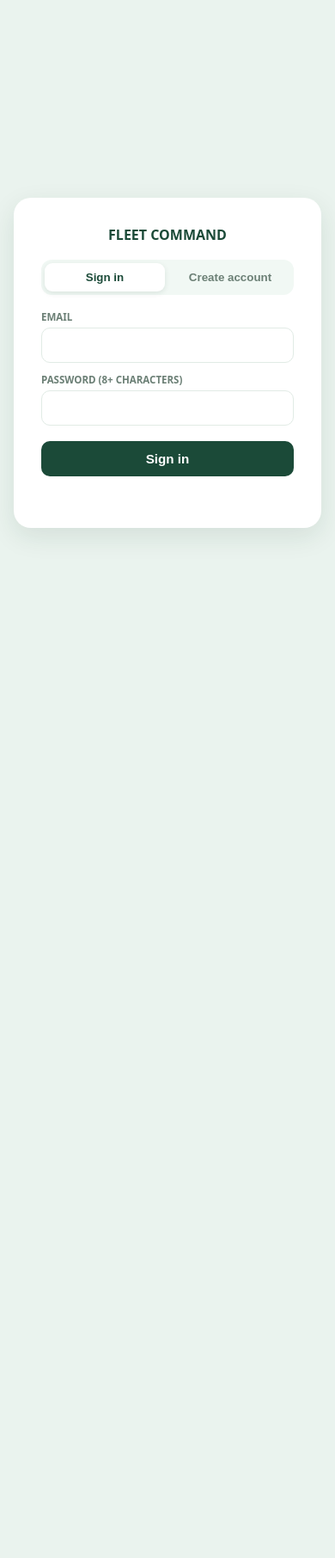
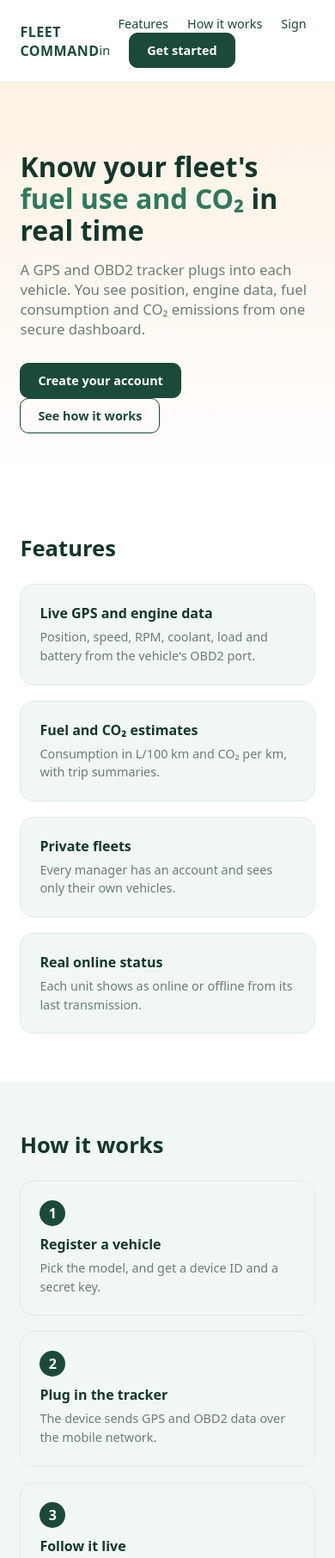
Before and after one commit to hibet-erahmene/A9G-GPS-Tracker, a plain HTML site: page public/landing.html in a window 390 px wide. Shown: the top 1812 px of the page at 86% size. Before the commit the page ends 844 px from the top, so only its background shows below. Drawn offline with Linux system fonts and the light colour scheme; no server answers.

Commit message:
Update landing page title and layout styles

```diff
--- a/public/landing.html
+++ b/public/landing.html
@@ -1,41 +1,43 @@
 <!DOCTYPE html>
 <html lang="en"><head><meta charset="UTF-8"><meta name="viewport" content="width=device-width,initial-scale=1">
-<title>Sign in | Fleet Command</title>
+<title>Fleet Command | Fuel and CO2 telemetry</title>
 <style>
+:root{--g9:#14372a;--g8:#1b4a38;--g6:#2f7a5a;--g1:#e3f1ea;--g0:#f1f8f4;--cream:#fdf1e3;--m:#6b7f75;--l:#e1ebe5}
 *{margin:0;padding:0;box-sizing:border-box}
-body{font-family:system-ui,Segoe UI,Arial,sans-serif;background:#eaf3ee;min-height:100vh;display:grid;place-items:center;padding:16px}
-.box{background:#fff;border-radius:20px;box-shadow:0 10px 30px rgba(20,55,42,.1);padding:32px;width:100%;max-width:400px}
-.brand{font-weight:700;color:#1b4a38;text-align:center;margin-bottom:18px;display:block;text-decoration:none}
-.tabs{display:flex;gap:6px;background:#f1f8f4;border-radius:12px;padding:4px;margin-bottom:18px}
-.tabs button{flex:1;padding:9px;border:0;border-radius:9px;background:none;font-weight:600;color:#6b7f75;cursor:pointer}
-.tabs button.on{background:#fff;color:#1b4a38;box-shadow:0 2px 6px rgba(20,55,42,.1)}
-label{display:block;font-size:.72rem;font-weight:600;color:#6b7f75;text-transform:uppercase;margin:12px 0 5px}
-input{width:100%;padding:11px 13px;border:1.5px solid #e1ebe5;border-radius:10px;font-size:.95rem}
-input:focus{outline:0;border-color:#2f7a5a}
-.go{width:100%;margin-top:18px;padding:12px;border:0;border-radius:10px;background:#1b4a38;color:#fff;font-weight:600;font-size:.95rem;cursor:pointer}
-#msg{margin-top:12px;color:#b94a48;font-size:.85rem;min-height:1.2em;text-align:center}
-.su{display:none}
+body{font-family:system-ui,Segoe UI,Arial,sans-serif;color:#14231c;background:#fff}
+nav{display:flex;align-items:center;justify-content:space-between;padding:16px 6vw;border-bottom:1px solid var(--l);position:sticky;top:0;background:#fff}
+.brand{font-weight:700;color:var(--g8);letter-spacing:.5px}
+nav div a{margin-left:22px;text-decoration:none;color:var(--g8);font-size:.9rem}
+.btn{display:inline-block;padding:10px 20px;border-radius:10px;border:1.5px solid var(--g8);text-decoration:none;font-weight:600;font-size:.9rem;color:var(--g8)}
+.btn.p{background:var(--g8);color:#fff}
+.hero{padding:80px 6vw 60px;background:linear-gradient(180deg,var(--cream),#fff)}
+h1{font-size:clamp(2rem,5vw,3.2rem);color:var(--g9);line-height:1.15;max-width:760px}
+h1 span{color:var(--g6)}
+.hero p{margin:16px 0 28px;color:var(--m);max-width:560px;font-size:1.05rem}
+.hero .btn{margin-right:10px}
+section{padding:56px 6vw}
+h2{color:var(--g9);margin-bottom:24px;font-size:1.6rem}
+.grid{display:grid;grid-template-columns:repeat(auto-fit,minmax(240px,1fr));gap:18px}
+.card{background:var(--g0);border:1px solid var(--l);border-radius:16px;padding:22px}
+.card b{display:block;color:var(--g9);margin-bottom:6px}
+.card p{color:var(--m);font-size:.9rem;line-height:1.5}
+.n{display:inline-grid;place-items:center;width:30px;height:30px;border-radius:50%;background:var(--g8);color:#fff;font-weight:700;margin-bottom:10px}
+footer{text-align:center;padding:22px;color:var(--m);font-size:.8rem;border-top:1px solid var(--l)}
 </style></head><body>
-<div class="box"><a class="brand" href="/">FLEET COMMAND</a>
-<div class="tabs"><button id="t1" class="on">Sign in</button><button id="t2">Create account</button></div>
-<div class="su"><label>Name</label><input id="name"><label>Company (optional)</label><input id="company"></div>
-<label>Email</label><input id="email" type="email" autocomplete="email">
-<label>Password (8+ characters)</label><input id="pw" type="password" autocomplete="current-password">
-<button class="go" id="go">Sign in</button><div id="msg"></div></div>
-<script>
-let signup=false;
-function mode(s){signup=s;t1.className=s?'':'on';t2.className=s?'on':'';document.querySelector('.su').style.display=s?'block':'none';go.textContent=s?'Create account':'Sign in';msg.textContent=''}
-t1.onclick=()=>mode(false);t2.onclick=()=>mode(true);
-if(new URLSearchParams(location.search).get('signup'))mode(true);
-go.onclick=async()=>{
-  go.disabled=true;msg.textContent='';
-  try{
-    const r=await fetch(signup?'/api/signup':'/api/login',{method:'POST',headers:{'Content-Type':'application/json'},
-      body:JSON.stringify({name:document.getElementById('name').value,company:document.getElementById('company').value,email:document.getElementById('email').value,password:document.getElementById('pw').value})});
-    const d=await r.json().catch(()=>({}));
-    if(r.ok)location.href='/garage';else msg.textContent=d.error||(r.status===429?'Too many attempts, wait a minute':'Something went wrong');
-  }catch(e){msg.textContent='Network error'}
-  go.disabled=false;
-};
-pw.addEventListener('keydown',e=>{if(e.key==='Enter')go.click()});
-</script></body></html>
+<nav><span class="brand">FLEET COMMAND</span>
+<div><a href="#features">Features</a><a href="#how">How it works</a><a id="signin" href="/login">Sign in</a><a id="go" class="btn p" href="/login?signup=1">Get started</a></div></nav>
+<header class="hero"><h1>Know your fleet's <span>fuel use and CO&#8322;</span> in real time</h1>
+<p>A GPS and OBD2 tracker plugs into each vehicle. You see position, engine data, fuel consumption and CO&#8322; emissions from one secure dashboard.</p>
+<a class="btn p" href="/login?signup=1">Create your account</a><a class="btn" href="#how">See how it works</a></header>
+<section id="features"><h2>Features</h2><div class="grid">
+<div class="card"><b>Live GPS and engine data</b><p>Position, speed, RPM, coolant, load and battery from the vehicle's OBD2 port.</p></div>
+<div class="card"><b>Fuel and CO&#8322; estimates</b><p>Consumption in L/100 km and CO&#8322; per km, with trip summaries.</p></div>
+<div class="card"><b>Private fleets</b><p>Every manager has an account and sees only their own vehicles.</p></div>
+<div class="card"><b>Real online status</b><p>Each unit shows as online or offline from its last transmission.</p></div></div></section>
+<section id="how" style="background:var(--g0)"><h2>How it works</h2><div class="grid">
+<div class="card"><span class="n">1</span><b>Register a vehicle</b><p>Pick the model, and get a device ID and a secret key.</p></div>
+<div class="card"><span class="n">2</span><b>Plug in the tracker</b><p>The device sends GPS and OBD2 data over the mobile network.</p></div>
+<div class="card"><span class="n">3</span><b>Follow it live</b><p>Open the dashboard to watch the map, fuel use and emissions.</p></div></div></section>
+<footer>Fleet Command &middot; Telemetry System</footer>
+<script>fetch('/api/me').then(r=>r.ok?r.json():null).then(m=>{if(m&&m.name){go.textContent='My fleet';go.href='/garage';signin.style.display='none'}}).catch(()=>{})</script>
+</body></html>
```
